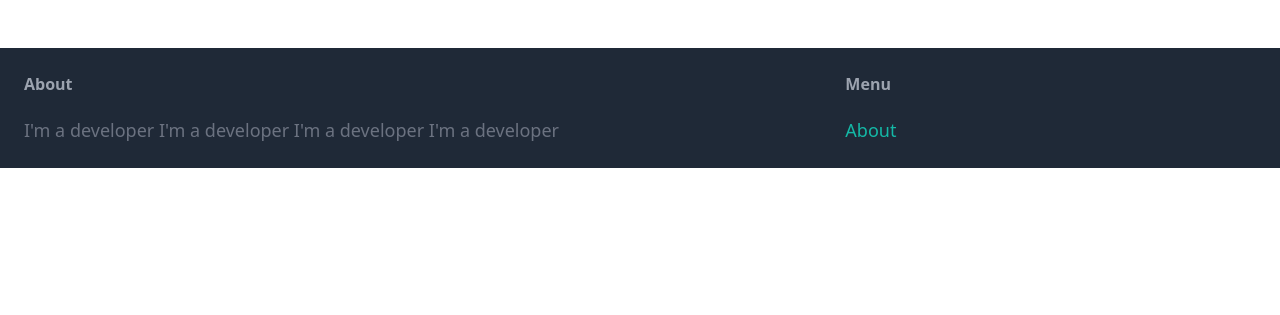
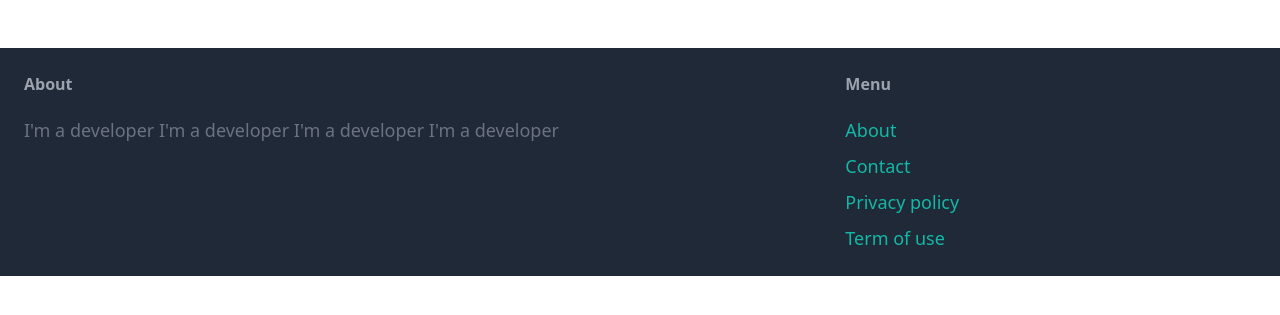
Before and after one commit to rajaehtasham/Python-Portfolio, a Python web app: template bazaar-marketplace/core/templates/core/base.html in a window 1280 px wide. Shown: the part 77-392 px from the top of the page. Run offline with Jinja, Linux system fonts and the light colour scheme; the template is opened without the code that fills it, so the values that code supplies are empty; some libraries are stand-ins or nearby versions.

Commit message:
updated footer

```diff
--- a/bazaar-marketplace/core/templates/core/base.html
+++ b/bazaar-marketplace/core/templates/core/base.html
@@ -38,6 +38,9 @@
 
                 <ul class="space-y-2">
                     <li><a href="#" class="text-lg text-teal-500 hover:text-teal-700">About</a></li>
+                    <li><a href="#" class="text-lg text-teal-500 hover:text-teal-700">Contact</a></li>
+                    <li><a href="#" class="text-lg text-teal-500 hover:text-teal-700">Privacy policy</a></li>
+                    <li><a href="#" class="text-lg text-teal-500 hover:text-teal-700">Term of use</a></li>
                 </ul>
             </div>
         </footer>
```
